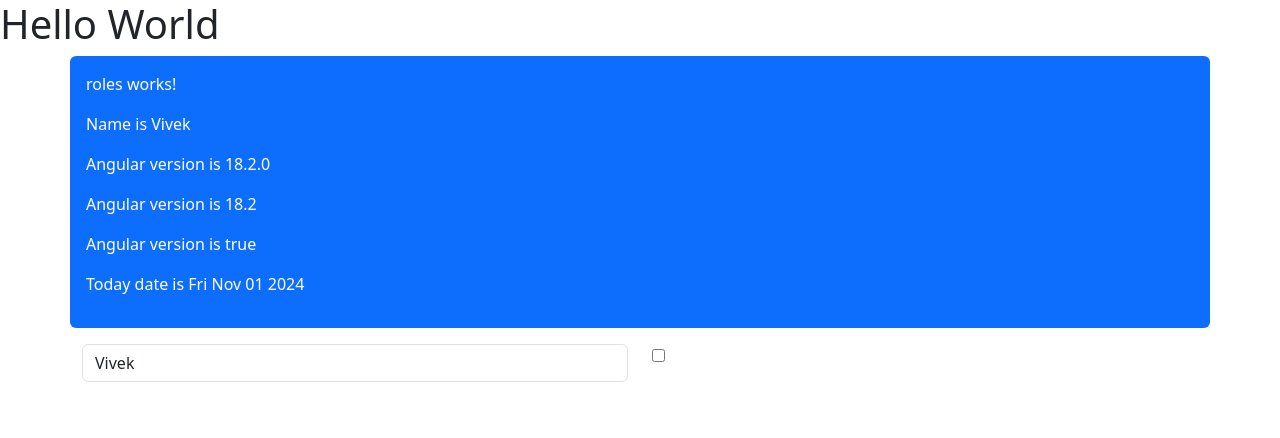
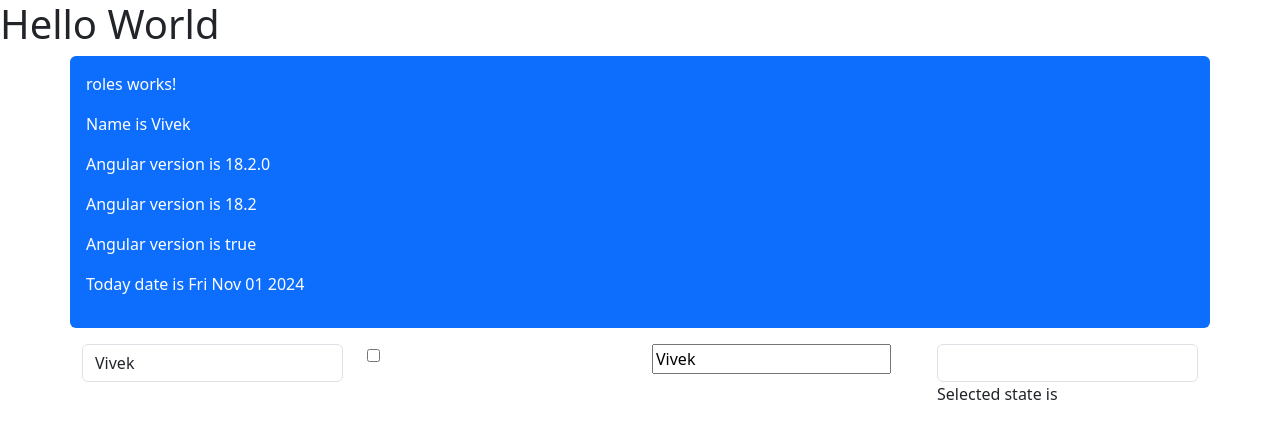
Before and after one commit to rahmanizum/learining_partner, an Angular app: page / in a window 1280 px wide. Shown: the top 438 px of the page. Built offline with nearby package versions, Linux system fonts and the light colour scheme.

Commit message:
two way data binding

```diff
--- a/src/app/components/roles/roles.component.html
+++ b/src/app/components/roles/roles.component.html
@@ -10,14 +10,25 @@
 </div>
 <div class="container  pt-3 ">
     <div class="row">
-        <div class="col-6">
+        <div class="col-3">
             <form class="form-inline my-2 my-lg-0 form-group">
                 <input type="text"[value]="firstName" class="form-control">
             </form>
 
         </div>
-        <div class="col-6">
+        <div class="col-3">
             <input [type]="inputType"/>
         </div>
+        <div class="col-3">
+            <input type="text" [(ngModel)]="firstName"/>
+        </div>
+        <div class="col-3">
+            <select [(ngModel)] = "selectedState" class="form-control">
+                <option value = "MH">Maharashtra</option>
+                <option value = "GJ">Gujarat</option>
+                <option value = "UP">Uttar Pradesh</option>
+                <option value = "RJ">Rajasthan</option>
+            </select>
+            <p>Selected state is {{selectedState}}</p>
     </div>
 </div>
--- a/src/app/components/roles/roles.component.ts
+++ b/src/app/components/roles/roles.component.ts
@@ -1,9 +1,10 @@
 import { Component } from '@angular/core';
+import { FormsModule } from '@angular/forms';
 
 @Component({
   selector: 'app-roles',
   standalone: true,
-  imports: [],
+  imports: [FormsModule],
   templateUrl: './roles.component.html',
   styleUrl: './roles.component.css'
 })
@@ -14,4 +15,5 @@ export class RolesComponent {
   isActive : boolean = true;
   currentDate : Date = new Date();
   inputType : string = "checkbox";
+  selectedState : string = "";
 }
```
